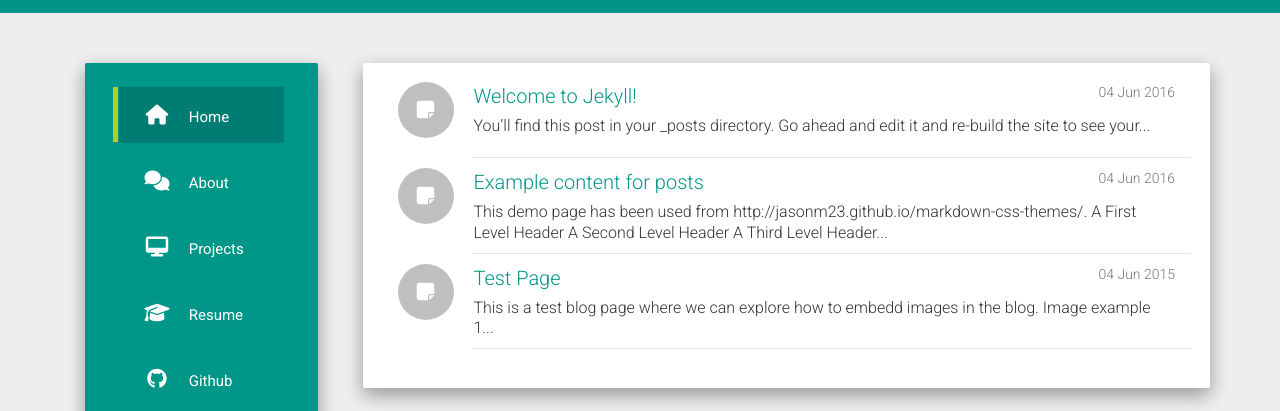
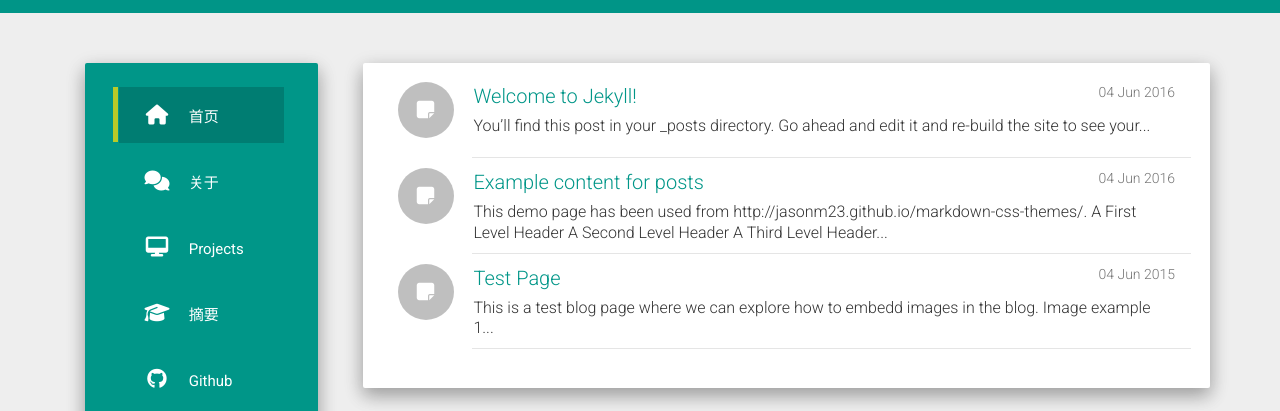
Before and after one commit to QingDai/itLearn, a Jekyll site: the page built from index.html, in a window 1280 px wide. Shown: the part 145-556 px from the top of the page. Built offline with Jekyll 4.4.1, drawn with Linux system fonts in a browser that asks for light colours; nearby versions of some CDN libraries; the list of posts is cut into pages by our own code.

Commit message:
Update urls.json
修改menu为中文名称

```diff
--- a/_data/urls.json
+++ b/_data/urls.json
@@ -1,12 +1,12 @@
 [
   {
-    "text": "Home",
+    "text": "首页",
     "url": "/",
     "icon": "fa-home",
     "layout": "post"
   },
   {
-    "text": "About",
+    "text": "关于",
     "url": "/about/",
     "icon": "fa-comments"
   },
@@ -16,7 +16,7 @@
     "icon": "fa-desktop"
   },
   {
-    "text": "Resume",
+    "text": "摘要",
     "url": "/#",
     "icon": "fa-graduation-cap",
   },
```
